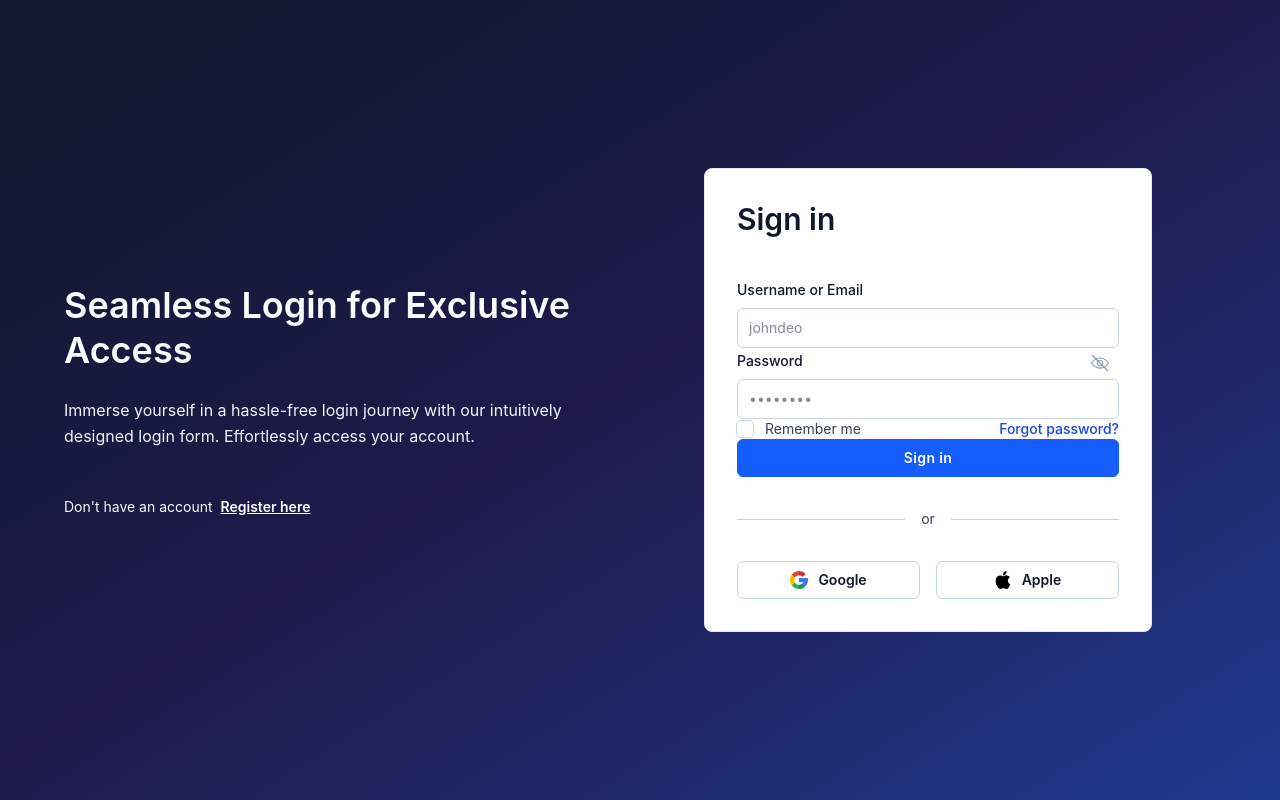
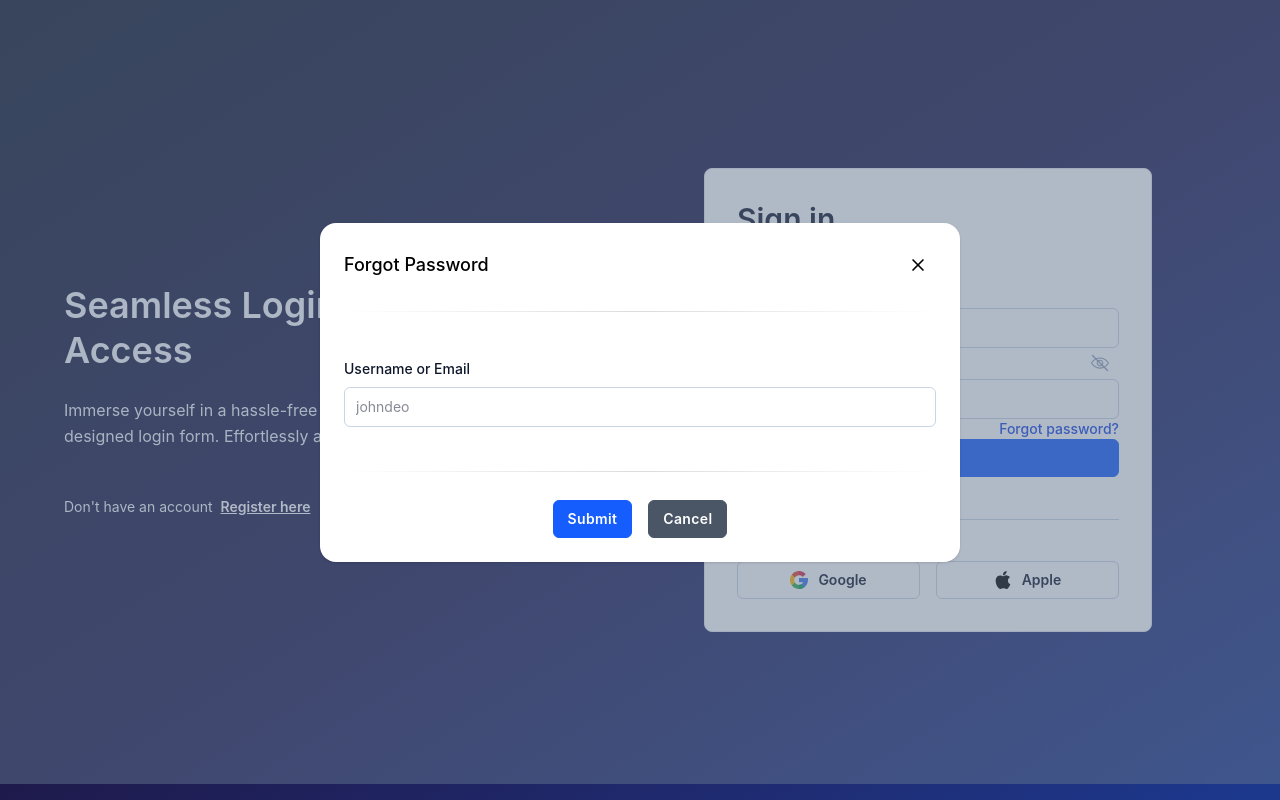
Before and after one commit to manohari1990/todofe.ai, a React app: page /login in a window 1280 px wide. Both pictures are taken after a click on the link "Forgot password?". Built offline with nearby package versions, Linux system fonts and the light colour scheme; no server answers.

Commit message:
Forgot password in modal popup with axios request

```diff
--- a/package.json
+++ b/package.json
@@ -13,6 +13,7 @@
   "dependencies": {
     "@google/genai": "^2.13.0",
     "@tailwindcss/postcss": "^4.3.3",
+    "axios": "^1.20.0",
     "postcss": "^8.5.23",
     "postcss-loader": "^8.2.1",
     "react": "^19.2.7",
--- a/src/components/ui/ModalUI.jsx
+++ b/src/components/ui/ModalUI.jsx
@@ -1,18 +1,19 @@
-function ModalUI({ isOpen, setIsOpen, children }) {
+function ModalUI({ isOpen, setIsOpen, children, modalTitle='PopUp', submitText = 'Submit', onSubmit }) {
 
     return (
         <>
             <div
                 id="default-modal"
                 tabIndex="-1"
-                className={`${isOpen ? '' : 'hidden'} overflow-y-auto overflow-x-hidden fixed top-0 right-0 left-0 z-50 justify-center items-center w-full md:inset-0 h-[calc(100%-1rem)] max-h-full bg-white`}
+                className={`${isOpen ? '' : 'hidden'} flex overflow-y-auto overflow-x-hidden fixed z-50 justify-center items-center w-full md:inset-0 h-[calc(100%-1rem)] max-h-full bg-slate-500/50`}
             >
                 <div className="relative p-4 w-full max-w-2xl max-h-full">
-                    <div className="relative bg-neutral-primary-soft border border-default rounded-base shadow-sm p-4 md:p-6">
-                        <div className="flex items-center justify-between border-b border-default pb-4 md:pb-5">
+                    <div className="relative shadow-sm p-4 md:p-6 bg-white rounded-2xl">
+                        <div className="flex items-center justify-between pb-4 md:pb-5">
                             <h3 className="text-lg font-medium text-heading">
-                                Terms of Service
+                                {modalTitle}
                             </h3>
+
                             <button
                                 type="button"
                                 className="text-body bg-transparent hover:bg-neutral-tertiary hover:text-heading rounded-base text-sm w-9 h-9 ms-auto inline-flex justify-center items-center"
@@ -23,21 +24,25 @@ function ModalUI({ isOpen, setIsOpen, children }) {
                                 <span className="sr-only">Close modal</span>
                             </button>
                         </div>
-                        <div className="space-y-4 md:space-y-6 py-4 md:py-6">
+                        <hr className="my-2 h-px border-t-0 bg-transparent bg-gradient-to-r from-transparent via-neutral-500 to-transparent opacity-25 dark:via-neutral-400"></hr>
+                        <div className="my-5 space-y-4 md:space-y-6 py-4 md:py-6">
                             {children}
                         </div>
-                        <div className="flex items-center border-t border-default space-x-4 pt-4 md:pt-5">
+                        <hr className="my-2 h-px border-t-0 bg-transparent bg-gradient-to-r from-transparent via-neutral-500 to-transparent opacity-25 dark:via-neutral-400"></hr>
+                        <div className="flex justify-center space-x-4 pt-4 md:pt-5">
                             <button
                                 data-modal-hide="default-modal"
                                 type="button"
-                                className="text-white bg-brand box-border border border-transparent hover:bg-brand-strong focus:ring-4 focus:ring-brand-medium shadow-xs font-medium leading-5 rounded-base text-sm px-4 py-2.5 focus:outline-none">I
-                                accept
+                                onClick={onSubmit}
+                                className="py-2 px-3.5 text-sm rounded-md font-semibold cursor-pointer tracking-wide text-white border border-blue-600 bg-blue-600 hover:bg-blue-700 transition-all focus:outline-none focus-visible:ring-2 focus-visible:ring-blue-500">
+                                {submitText}
                             </button>
+
                             <button
                                 data-modal-hide="default-modal"
                                 type="button"
-                                className="text-body bg-neutral-secondary-medium box-border border border-default-medium hover:bg-neutral-tertiary-medium hover:text-heading focus:ring-4 focus:ring-neutral-tertiary shadow-xs font-medium leading-5 rounded-base text-sm px-4 py-2.5 focus:outline-none"
-                                onClick={() => setIsOpen(false)}>
+                                onClick={() => setIsOpen(false)}
+                                className="py-2 px-3.5 text-sm rounded-md font-semibold cursor-pointer tracking-wide text-white border border-gray-600 bg-gray-600 hover:bg-gray-700 transition-all focus:outline-none focus-visible:ring-2 focus-visible:ring-gray-500">
                                 Cancel
                             </button>
                         </div>
--- a/src/pages/Login.jsx
+++ b/src/pages/Login.jsx
@@ -1,9 +1,10 @@
 import { useState } from "react"
-import {userLogin} from "../services/authService"
+import {forgetPassword, userLogin} from "../services/authService"
 import { useAuth } from "../hooks/useAuth"
 import { useNavigate } from "react-router-dom";
 import Spinner from "../components/Spinner";
 import InputField from "../components/ui/InputField";
+import ModalUI from "../components/ui/ModalUI";
 
 function Login() {
     const {login} = useAuth();
@@ -11,6 +12,22 @@ function Login() {
     const [username, setUsername] = useState('')
     const [password, setPassword] = useState('')
     const [isLoading, setIsLoading] = useState(false)
+    const [isModalOpen, setIsModalOpen] = useState(false)
+    const [forgotUsername, setForgotUsername] = useState('')
+
+    const changePassword = async() => {
+        console.log(forgotUsername)
+        try{
+            const response = await forgetPassword({user: forgotUsername})
+            console.log(response,"=======response")
+        }catch(err){
+            throw err;
+        }finally{
+            setIsModalOpen(false)
+            setForgotUsername('')
+        }
+    }
+
     const submitRequest = async() => {
         setIsLoading(true)
         try{
@@ -117,7 +134,7 @@ function Login() {
                                     </span>
                                 </label>
 
-                                <a href="#"
+                                <a href="#" onClick={()=>setIsModalOpen(true)}
                                     className="ml-auto text-sm font-medium text-blue-700 dark:text-blue-500 hover:underline focus:outline-none focus-visible:ring-2 focus-visible:ring-blue-500 rounded">
                                     Forgot password?
                                 </a>
@@ -172,6 +189,32 @@ function Login() {
                     </div>
                 </div>
             </div>
+            <ModalUI
+                isOpen={isModalOpen}
+                setIsOpen={setIsModalOpen}
+                modalTitle="Forgot Password"
+                submitText="Submit"
+                onSubmit={changePassword}
+            >
+                <InputField
+                    label={{
+                        name: "Username or Email",
+                        className: "mb-2 text-slate-900 font-medium text-sm inline-block dark:text-slate-50",
+                    }}
+                    type="text"
+                    id="username"
+                    name="username"
+                    className="px-3 py-2.5 text-sm text-slate-900 rounded-md bg-white w-full outline-1 -outline-offset-1 outline-slate-300 focus:outline-2 focus:-outline-offset-2 focus:outline-blue-600 dark:text-slate-50 dark:bg-neutral-700 dark:outline-neutral-600"
+                    value={forgotUsername}
+                    placeholder="johndeo"
+                    validation={{
+                        required: true,
+                        maxLength: 100,
+                        allowSpace: false
+                    }}
+                    handleInput={(target)=>setForgotUsername(target.value)}
+                />
+            </ModalUI>
         </main>
     )
 }
--- a/src/pages/Profile.jsx
+++ b/src/pages/Profile.jsx
@@ -124,7 +124,7 @@ function Profile() {
                             <button onClick={editProfile}>Edit</button>
                         </div>
                     </div>
-                    <ModalUI isOpen={isOpen} setIsOpen={setIsOpen}>
+                    <ModalUI isOpen={isOpen} setIsOpen={setIsOpen} modalTitle=''>
                         <div>
                             this is test
                         </div>
--- a/src/services/authService.js
+++ b/src/services/authService.js
@@ -1,3 +1,4 @@
+import axios from 'axios';
 
 const HOST_URL = "http://localhost:5000";
 const HEADERS = { 'Content-Type': 'application/json' }
@@ -45,3 +46,19 @@ export const authenticatedFetch = async() =>{
         throw err
     }
 }
+
+export const forgetPassword = async(payload) => {
+    console.log( `${HOST_URL}/auth/forgotpassword`)
+    try{
+        const instance = await axios({
+            url: `${HOST_URL}/auth/forgotpassword`,
+            method: 'post',
+            data: payload,
+            // headers: HEADERS
+        })
+        console.log(instance,"=============instance")
+        return instance
+    }catch(err){
+        throw err
+    }
+}
```
Also changed, not shown: 1 other file (tests, documents, lock files or other folders).
